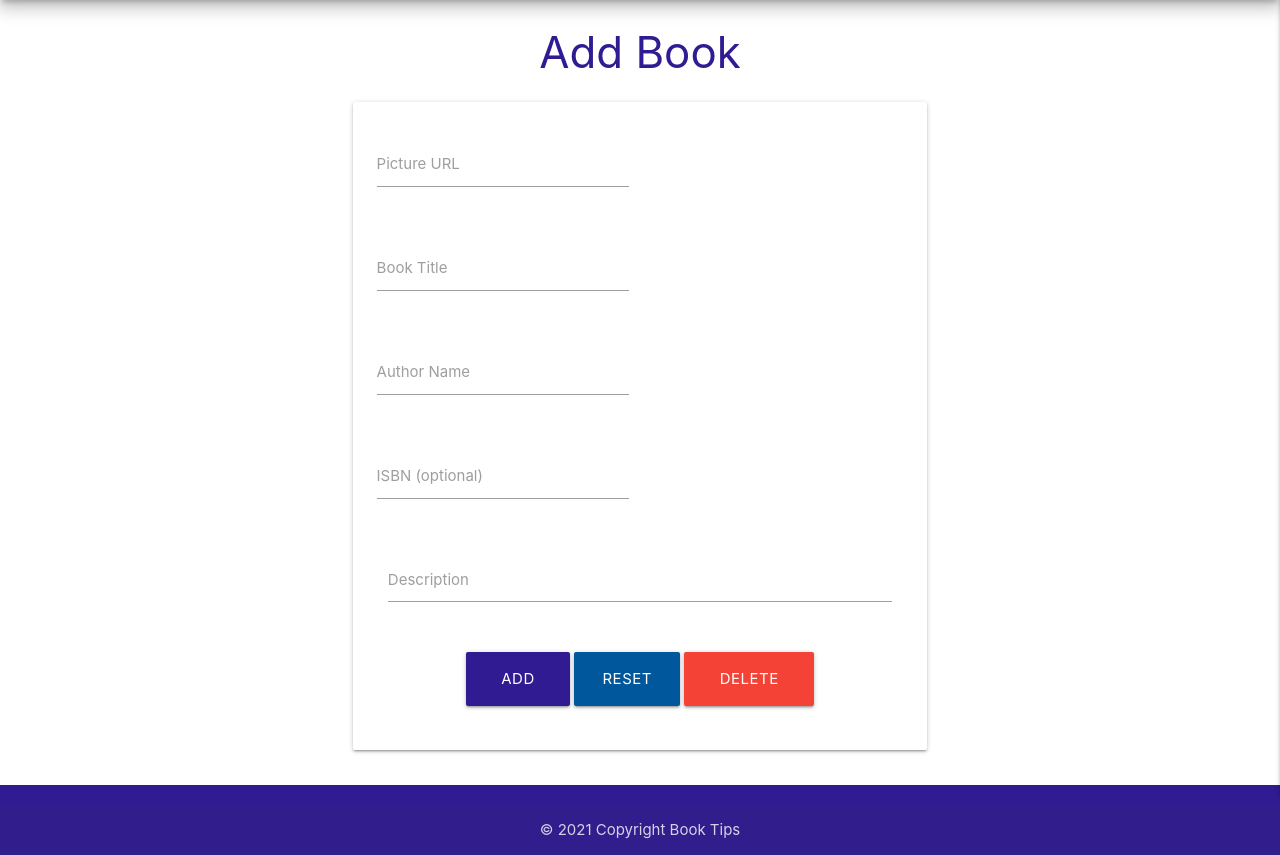
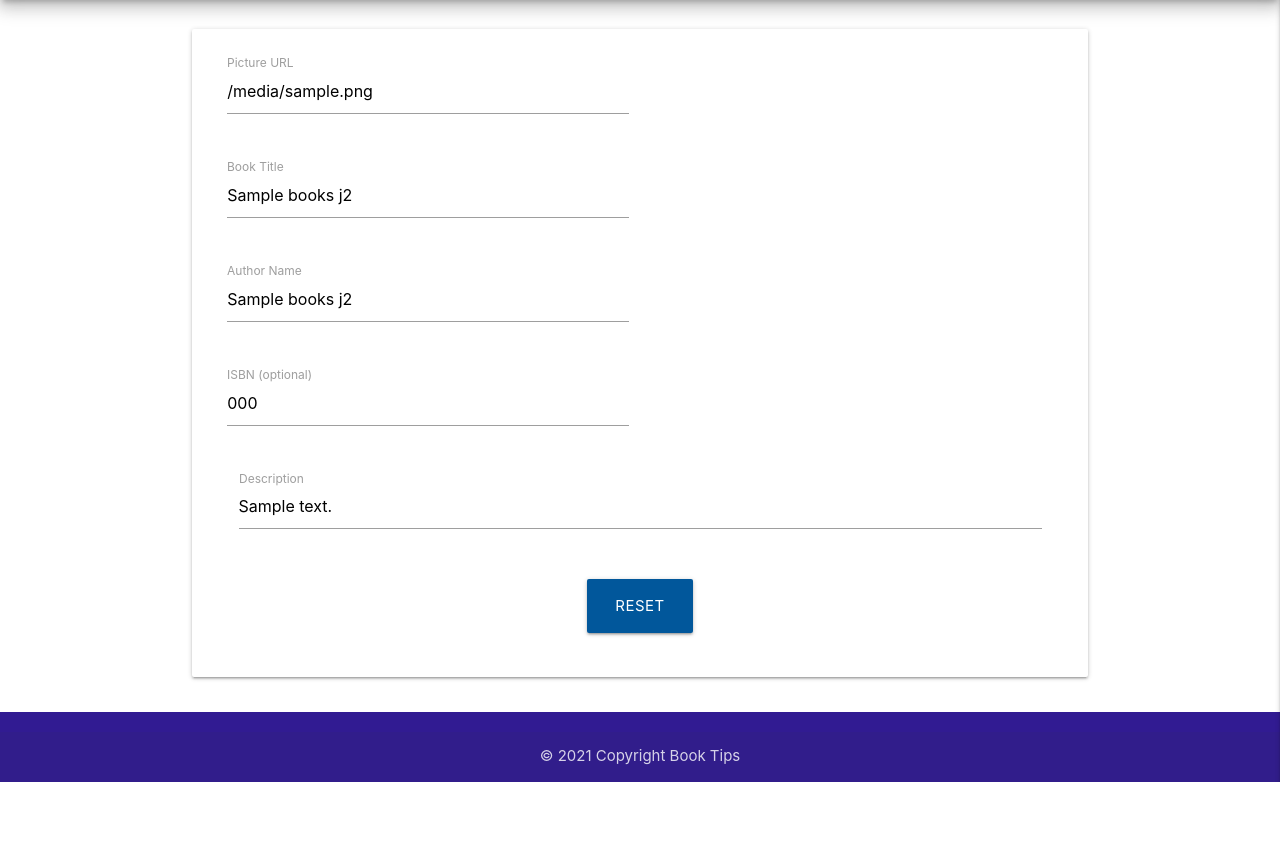
Before and after one commit to emusat2021/Booktips, a Flask app: template templates/action_book.html in a window 1280 px wide. Shown: the part 64-919 px from the top of the page. After the commit the page ends 846 px from the top, so only its background shows below. Run offline with Flask 2, Linux system fonts and the light colour scheme; the template is opened without the code that fills it: most values are stand-ins (such as "Sample title", 1, 10 or a date in 2020); some libraries are stand-ins or nearby versions.

Commit message:
Refactor action book template
The action book template is used for both add and edit book.

```diff
--- a/templates/action_book.html
+++ b/templates/action_book.html
@@ -1,34 +1,46 @@
 {% extends "base.html" %}
 {% block content %}
-<h3 class="center-align deep-purple-text text-darken-4"> Add Book</h3>
+<h3 class="center-align deep-purple-text text-darken-4">
+{% if source_route == "add" %}
+Add Book
+{% endif %}
+{% if source_route == "edit" %}
+Edit Book
+{% endif %}
+</h3>
     <div class="row">
+        {% if source_route == "add" %}
         <form class="col s12 m8 offset-m2" method="POST" action="{{ url_for('add_book') }}">
+        {% endif %}
+        {% if source_route == "edit" %}
+        <form class="col s12 m8 offset-m2" method="POST" action="{{ url_for('edit_book', book_id=books_j2._id) }}">
+        {% endif %}
             <div class="card-panel">
               <!-- picture url -->
               <div class="row">
                 <div class="input-field col s6">
-                  <input id="book_cover_url" type="text" name="book_cover_url" value="">
+                  <input id="book_cover_url" type="text" name="book_cover_url" value="{{ books_j2['book_cover_url'] }}">
                   <label for="book_cover_url">Picture URL</label>
                 </div>
               </div>
                 <!-- book title -->
               <div class="row">
                 <div class="input-field col s6">
-                  <input id="book_title" name="book_title" type="text" class="validate" value="" required>
+                  <input id="book_title" name="book_title" type="text" class="validate" value="{{ books_j2['book_title'] }}" required>
                   <label for="book_title">Book Title</label>
                 </div>
               </div>
               <!-- author name -->
               <div class="row">
                 <div class="input-field col s6">
-                  <input id="book_author_name" name="book_author_name" type="text" class="validate" value="" required>
+                  <input id="book_author_name" name="book_author_name" type="text" class="validate" value="{{ books_j2['book_author_name'] }}" required>
                   <label for="book_author_name">Author Name</label>
                 </div>
               </div>
               <!-- ISBN -->
               <div class="row">
                 <div class="input-field col s6">
-                  <input id="book_isbn" name="book_isbn" type="text" class="validate" value="">
+                  <input id="book_isbn" name="book_isbn" type="text" class="validate" value="{{ books_j2['book_isbn'] }}">
                   <label for="book_isbn">ISBN (optional) </label>
                 </div>
               </div>
@@ -36,7 +48,7 @@
                 <div class="row">
                   <div class="col s12">
                     <div class="input-field col s12">
-                      <textarea id="book_description" name="book_description" class="materialize-textarea" required></textarea>
+                      <textarea id="book_description" name="book_description" class="materialize-textarea" required>{{ books_j2['book_description'] }}</textarea>
                       <label for="book_description">Description</label>
                     </div>
                   </div>
@@ -45,15 +57,19 @@
                 <div class="row">
                   <div class="col s12 center-align">
                     <!-- cancel button -->
+                    {% if source_route == "add" %}
                     <button type="submit" id="add" name="add" class="btn-large deep-purple darken-4 text-shadow">
                       Add <i class="fas fa-plus right"></i>
                     </button>
-                    <a href="{{ url_for('get_books') }}" class="btn-large light-blue darken-4 text-shadow">
-                      Reset
-                    </a>
-                    <a href="{{ url_for('get_books') }}" class="btn-large red text-shadow">
-                      Delete <i class="fas fa-times-circle right"></i>
-                    </a>
+                    {% endif %}
+                    {% if source_route == "edit" %}
+                    <button type="submit" id="edit" name="edit" class="btn-large deep-purple darken-4 text-shadow">
+                      SAVE <i class="fas fa-save right"></i>
+                    </button>
+                    {% endif %}
+                    <button type="reset" id="reset" name="reset" class="btn-large light-blue darken-4 text-shadow">
+                      RESET
+                    </button>
                   </div>
                 </div>
       </form>
```
